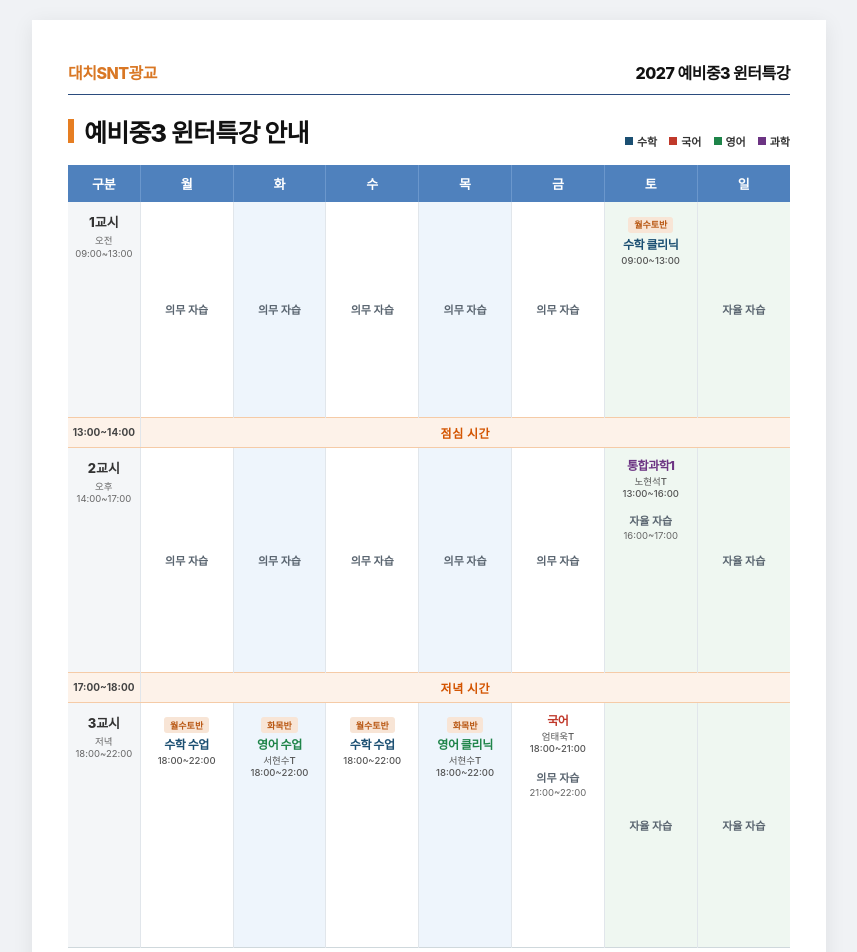
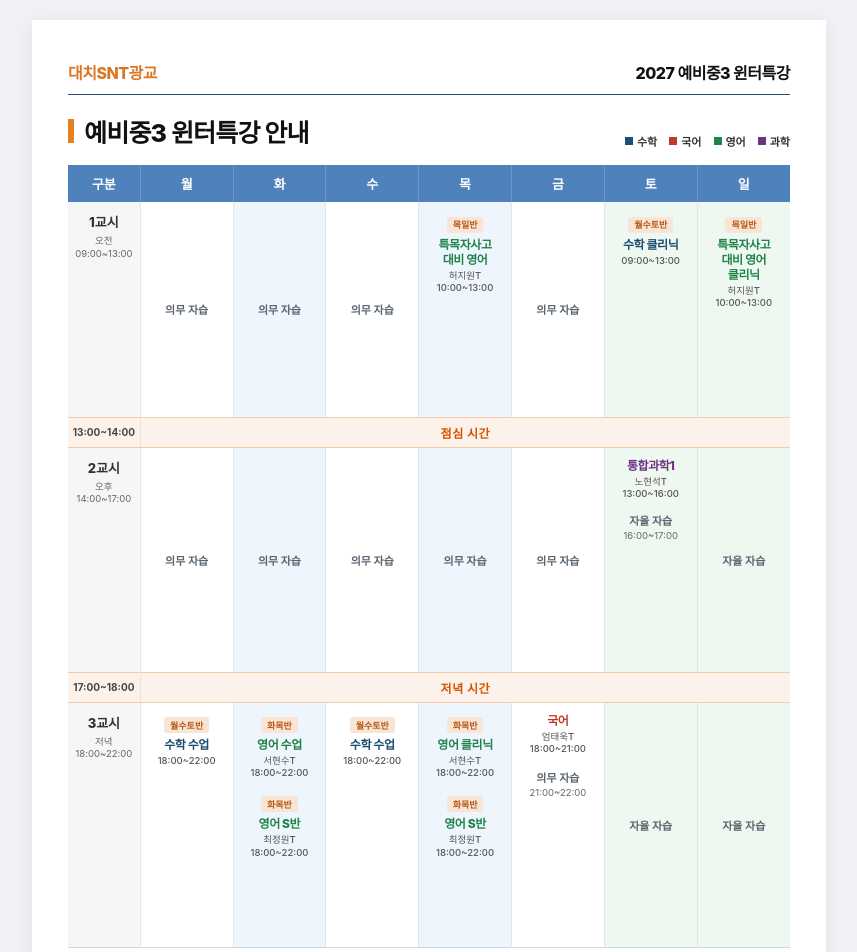
Before and after one commit to jenny-dr/my-workplace, a plain HTML site: page 27윈터_예비중3.html in a window 1280 px wide. Shown: the top 952 px of the page, without its empty margins (211-1068 px from the left). Drawn offline with Linux system fonts and the light colour scheme; a web font is replaced by a local one.

Commit message:
Add files via upload

```diff
--- a/27윈터_예비중3.html
+++ b/27윈터_예비중3.html
@@ -355,8 +355,12 @@
             <div class="study-text">의무 자습</div>
           </td>
           <!-- 목 -->
-          <td class="bg-blue-col study-cell">
-            <div class="study-text">의무 자습</div>
+          <td class="bg-blue-col">
+            <div class="class-block">
+              <span class="badge-day">목일반</span>
+              <div class="subject-title c-eng">특목자사고<br>대비 영어</div>
+              <div class="teacher-time">허지원T<br>10:00~13:00</div>
+            </div>
           </td>
           <!-- 금 -->
           <td class="study-cell">
@@ -371,8 +375,12 @@
             </div>
           </td>
           <!-- 일 -->
-          <td class="bg-green-col study-cell">
-            <div class="study-text">자율 자습</div>
+          <td class="bg-green-col">
+            <div class="class-block">
+              <span class="badge-day">목일반</span>
+              <div class="subject-title c-eng">특목자사고<br>대비 영어<br>클리닉</div>
+              <div class="teacher-time">허지원T<br>10:00~13:00</div>
+            </div>
           </td>
         </tr>
 
@@ -408,7 +416,7 @@
           <td class="study-cell">
             <div class="study-text">의무 자습</div>
           </td>
-          <!-- 토 (수정: 노현석T 추가) -->
+          <!-- 토 -->
           <td class="bg-green-col">
             <div class="class-block">
               <div class="subject-title c-sci">통합과학1</div>
@@ -450,6 +458,11 @@
               <div class="subject-title c-eng">영어 수업</div>
               <div class="teacher-time">서현수T<br>18:00~22:00</div>
             </div>
+            <div class="class-block">
+              <span class="badge-day">화목반</span>
+              <div class="subject-title c-eng">영어 S반</div>
+              <div class="teacher-time">최정원T<br>18:00~22:00</div>
+            </div>
           </td>
           <!-- 수 -->
           <td>
@@ -465,6 +478,11 @@
               <span class="badge-day">화목반</span>
               <div class="subject-title c-eng">영어 클리닉</div>
               <div class="teacher-time">서현수T<br>18:00~22:00</div>
+            </div>
+            <div class="class-block">
+              <span class="badge-day">화목반</span>
+              <div class="subject-title c-eng">영어 S반</div>
+              <div class="teacher-time">최정원T<br>18:00~22:00</div>
             </div>
           </td>
           <!-- 금 -->
```
Also changed, not shown: 27윈터_예비고1.html (+15 -10 lines), 27윈터_예비고2.html (+2 -2 lines).
